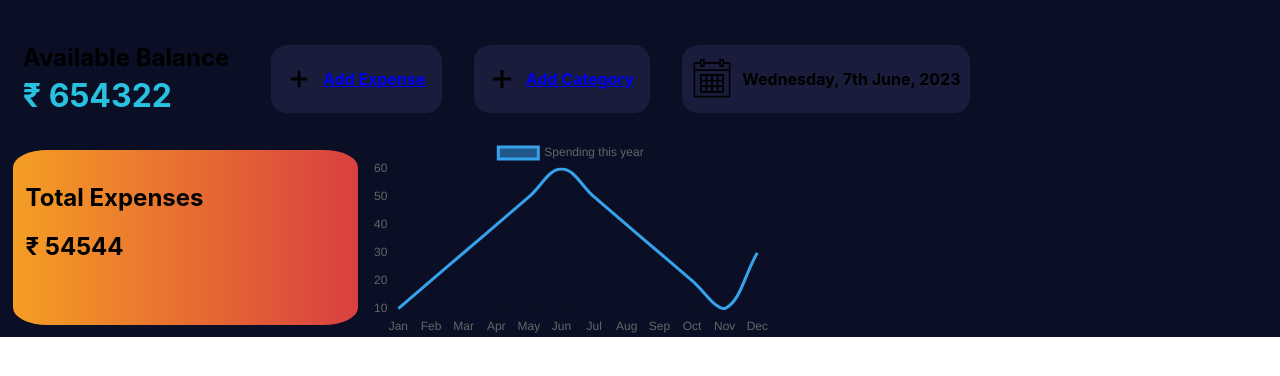
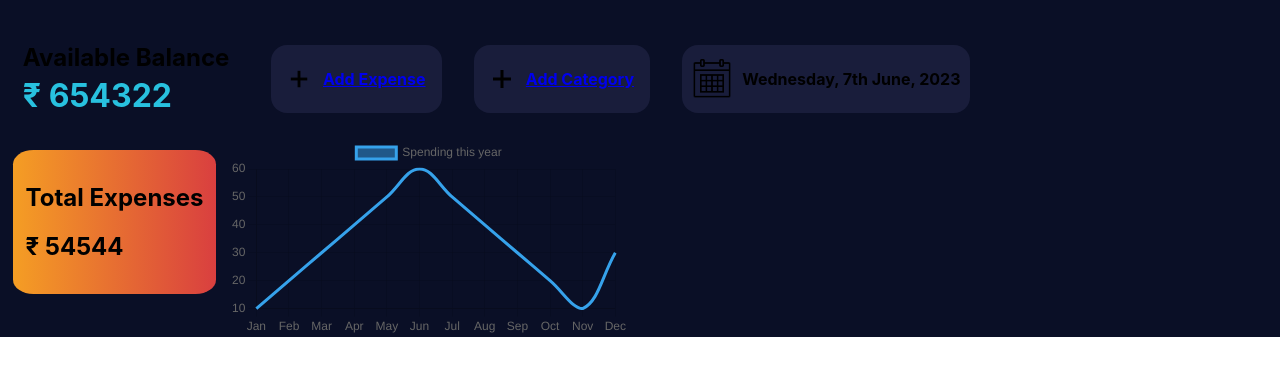
Before and after one commit to thenishant/expense-ui, a React (Create React App) app: page / in a window 1280 px wide. Shown: the top 376 px of the page. Built offline with nearby package versions, Linux system fonts and the light colour scheme.

Commit message:
Removed unused css

```diff
--- a/src/expenses/components/TotalExpenses.css
+++ b/src/expenses/components/TotalExpenses.css
@@ -1,11 +1,7 @@
 .total-expenses {
     margin: 1%;
     padding: 1%;
-    overflow: hidden;
-    /*background: hsla(35, 91%, 55%, 1);*/
     background: linear-gradient(90deg, hsla(35, 91%, 55%, 1) 0%, hsla(0, 67%, 55%, 1) 100%, hsl(5, 69%, 55%) 100%);
-    /*background: -moz-linear-gradient(90deg, hsla(35, 91%, 55%, 1) 0%, hsla(0, 67%, 55%, 1) 100%, hsla(5, 69%, 55%, 1) 100%);*/
-    /*background: -webkit-linear-gradient(90deg, hsla(35, 91%, 55%, 1) 0%, hsla(0, 67%, 55%, 1) 100%, hsla(5, 69%, 55%, 1) 100%);*/
     border-radius: 10%;
-    min-width: 25%;
+    height: max-content;
 }
--- a/src/expenses/components/TotalExpenses.js
+++ b/src/expenses/components/TotalExpenses.js
@@ -7,7 +7,6 @@ const TotalExpenses = () => {
         <div className={"total-expenses"}>
             <h2>Total Expenses</h2>
             <h2>{EXPENSE_AMOUNT}</h2>
-
         </div>
     );
 }
```
